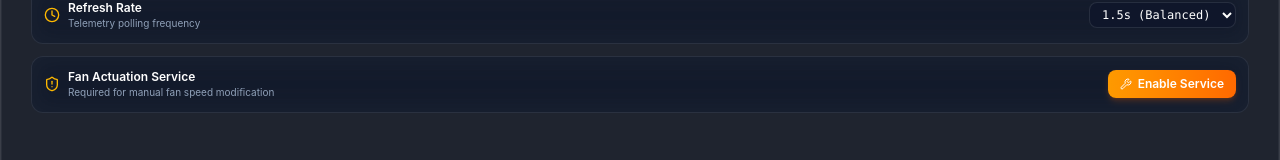
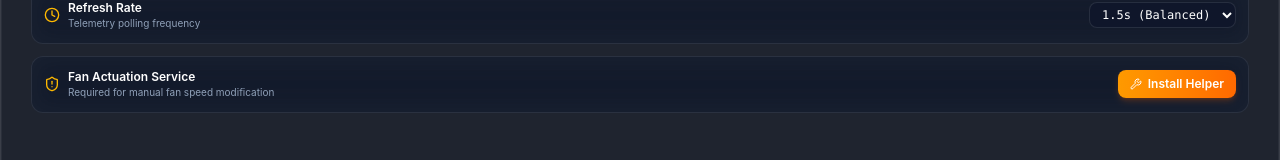
Before and after one commit to minhtri2710/superfan, a React (Vite) app: page / in a window 1280 px wide. Both pictures are taken after a click on the button 1217 px from the left and 30 px from the top of the page. Shown: the part 272-432 px from the top of the page. Built offline with nearby package versions, Linux system fonts and the light colour scheme.

Commit message:
refactor(fan-actuation): migrate helper installation UI

```diff
--- a/src/components/SettingsModal.tsx
+++ b/src/components/SettingsModal.tsx
@@ -26,14 +26,13 @@ export const SettingsModal: React.FC<SettingsModalProps> = ({
   const handleFanActuationAction = async () => {
     setInstalling(true);
     try {
-      if (fanActuationStatus === "not_registered") {
-        setInstallMsg("Registering Fan actuation service...");
-        const result = await invoke<string>("register_fan_actuation_service");
-        setInstallMsg(`Fan actuation service status: ${result}`);
-      } else {
-        await invoke("open_fan_actuation_settings");
-        setInstallMsg("Opened Login Items in System Settings.");
-      }
+      setInstallMsg(
+        fanActuationStatus === "not_registered"
+          ? "Installing Fan actuation helper..."
+          : "Repairing Fan actuation helper...",
+      );
+      const result = await invoke<string>("install_fan_actuation_helper");
+      setInstallMsg(`Fan actuation helper status: ${result}`);
     } catch (err: any) {
       setInstallMsg(`Error: ${err}`);
     } finally {
@@ -138,11 +137,9 @@ export const SettingsModal: React.FC<SettingsModalProps> = ({
               <div className="text-[10px] text-slate-400">
                 {fanActuationStatus === "ready"
                   ? "Privileged service is ready"
-                  : fanActuationStatus === "requires_approval"
-                    ? "Approval is required in System Settings"
-                    : fanActuationStatus === "unavailable"
-                      ? "Service is registered but unavailable; System Auto is active"
-                      : "Required for manual fan speed modification"}
+                  : fanActuationStatus === "unavailable"
+                    ? "Helper needs repair; System Auto is active"
+                    : "Required for manual fan speed modification"}
               </div>
             </div>
           </div>
@@ -160,8 +157,10 @@ export const SettingsModal: React.FC<SettingsModalProps> = ({
             {installing
               ? "Working..."
               : fanActuationStatus === "not_registered"
-                ? "Enable Service"
-                : "Open Settings"}
+                ? "Install Helper"
+                : fanActuationStatus === "ready"
+                  ? "Reinstall Helper"
+                  : "Repair Helper"}
           </button>
         </div>
 
```
